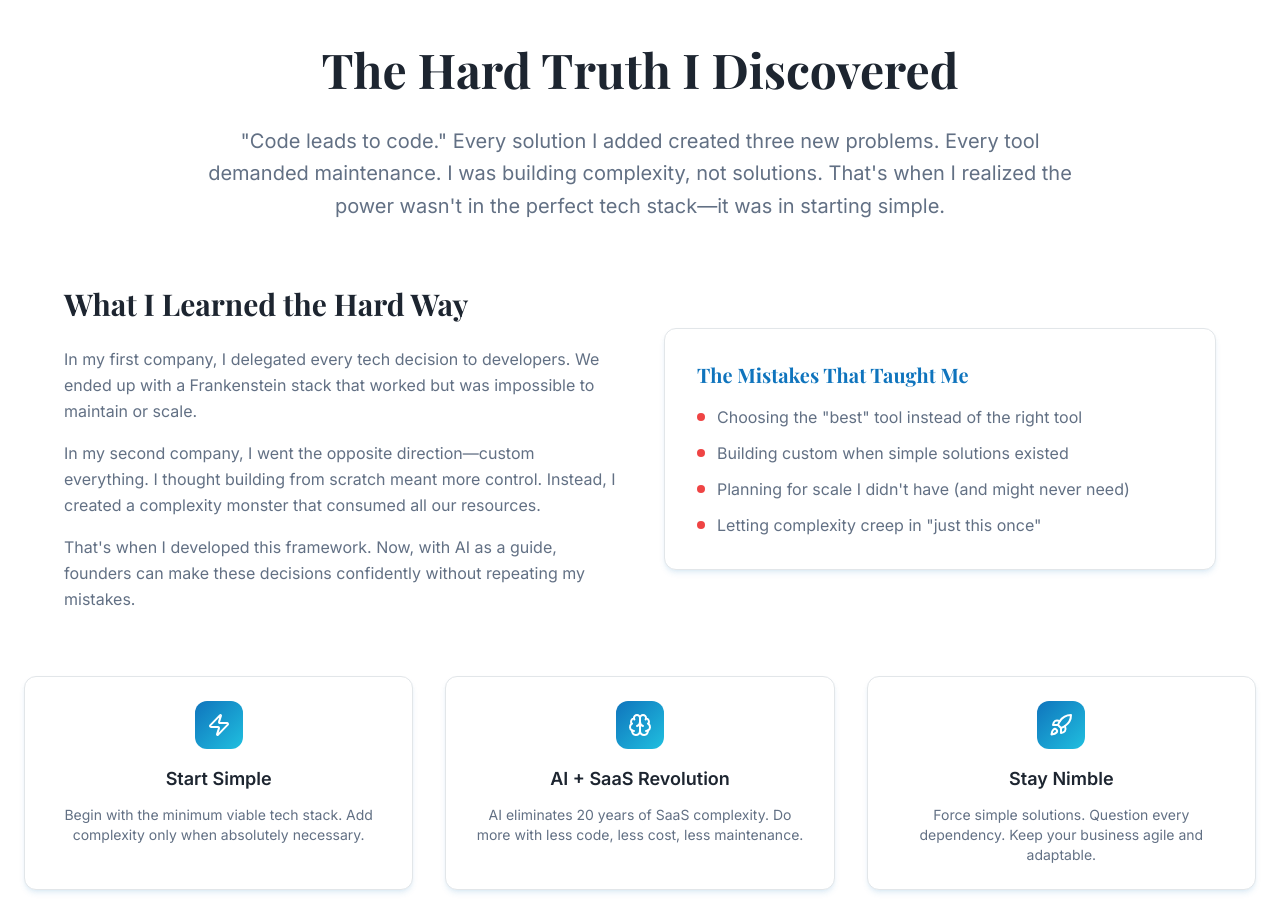
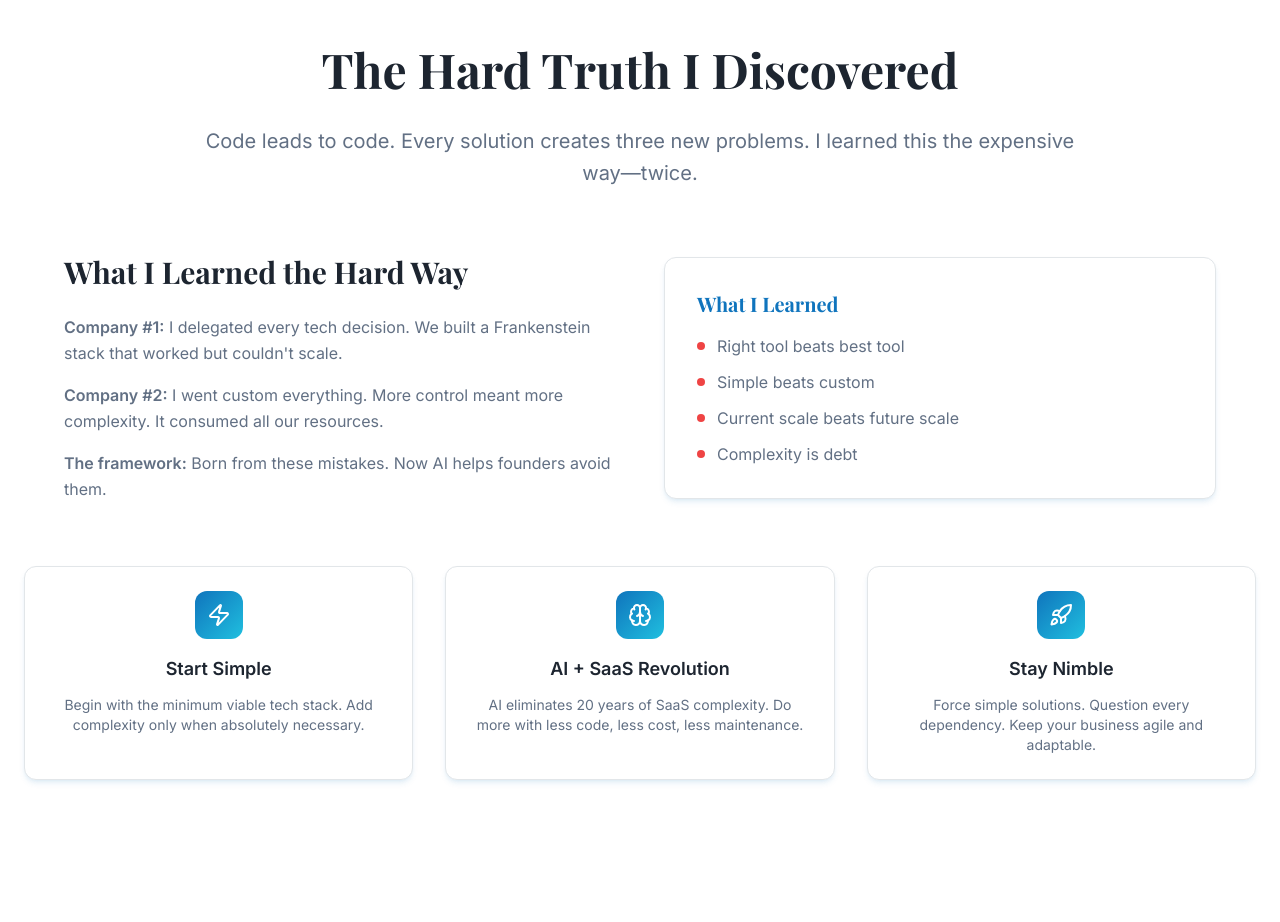
Before and after one commit to Low-Code-Cookbook/lean-code-compass, a React (Vite) app: page / in a window 1280 px wide. Shown: the part 1900-2822 px from the top of the page. Built offline with nearby package versions, Linux system fonts and the light colour scheme.

Commit message:
Simplify "The Hard Truth" section
Condense the content within "The Hard Truth I Discovered" section to be less wordy, improving readability and conciseness.

```diff
--- a/src/components/Philosophy.tsx
+++ b/src/components/Philosophy.tsx
@@ -10,9 +10,8 @@ const Philosophy = () => {
             The Hard Truth I Discovered
           </h2>
           <p className="text-xl text-muted-foreground leading-relaxed mb-8">
-            "Code leads to code." Every solution I added created three new problems.
-            Every tool demanded maintenance. I was building complexity, not solutions.
-            That's when I realized the power wasn't in the perfect tech stack—it was in starting simple.
+            Code leads to code. Every solution creates three new problems.
+            I learned this the expensive way—twice.
           </p>
         </div>
 
@@ -21,41 +20,39 @@ const Philosophy = () => {
             <h3 className="text-3xl font-playfair font-bold mb-6">What I Learned the Hard Way</h3>
             <div className="space-y-4">
               <p className="text-muted-foreground leading-relaxed">
-                In my first company, I delegated every tech decision to developers. We ended up with
-                a Frankenstein stack that worked but was impossible to maintain or scale.
+                <strong>Company #1:</strong> I delegated every tech decision. We built a Frankenstein stack
+                that worked but couldn't scale.
               </p>
               <p className="text-muted-foreground leading-relaxed">
-                In my second company, I went the opposite direction—custom everything. I thought building
-                from scratch meant more control. Instead, I created a complexity monster that consumed
-                all our resources.
+                <strong>Company #2:</strong> I went custom everything. More control meant more complexity.
+                It consumed all our resources.
               </p>
               <p className="text-muted-foreground leading-relaxed">
-                That's when I developed this framework. Now, with AI as a guide, founders can make
-                these decisions confidently without repeating my mistakes.
+                <strong>The framework:</strong> Born from these mistakes. Now AI helps founders avoid them.
               </p>
             </div>
           </div>
 
           <Card className="p-8 bg-background border border-border shadow-soft">
             <h4 className="text-xl font-playfair font-bold mb-4 text-primary">
-              The Mistakes That Taught Me
+              What I Learned
             </h4>
             <ul className="space-y-3 text-muted-foreground">
               <li className="flex items-start gap-3">
                 <div className="w-2 h-2 bg-destructive rounded-full mt-2 flex-shrink-0"></div>
-                <span>Choosing the "best" tool instead of the right tool</span>
+                <span>Right tool beats best tool</span>
               </li>
               <li className="flex items-start gap-3">
                 <div className="w-2 h-2 bg-destructive rounded-full mt-2 flex-shrink-0"></div>
-                <span>Building custom when simple solutions existed</span>
+                <span>Simple beats custom</span>
               </li>
               <li className="flex items-start gap-3">
                 <div className="w-2 h-2 bg-destructive rounded-full mt-2 flex-shrink-0"></div>
-                <span>Planning for scale I didn't have (and might never need)</span>
+                <span>Current scale beats future scale</span>
               </li>
               <li className="flex items-start gap-3">
                 <div className="w-2 h-2 bg-destructive rounded-full mt-2 flex-shrink-0"></div>
-                <span>Letting complexity creep in "just this once"</span>
+                <span>Complexity is debt</span>
               </li>
             </ul>
           </Card>
```
